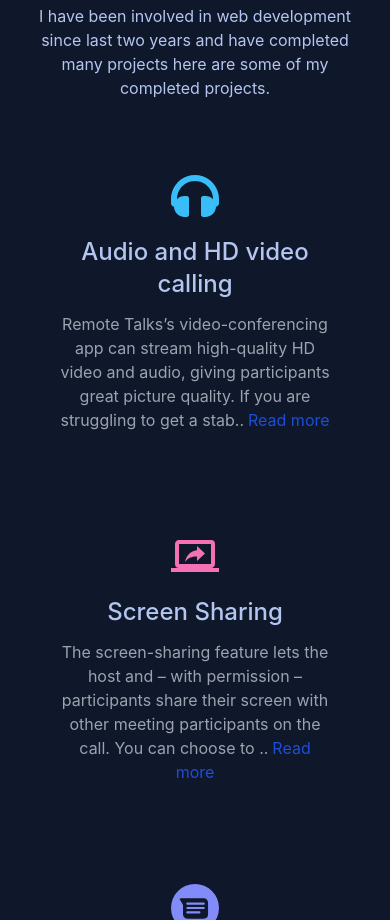
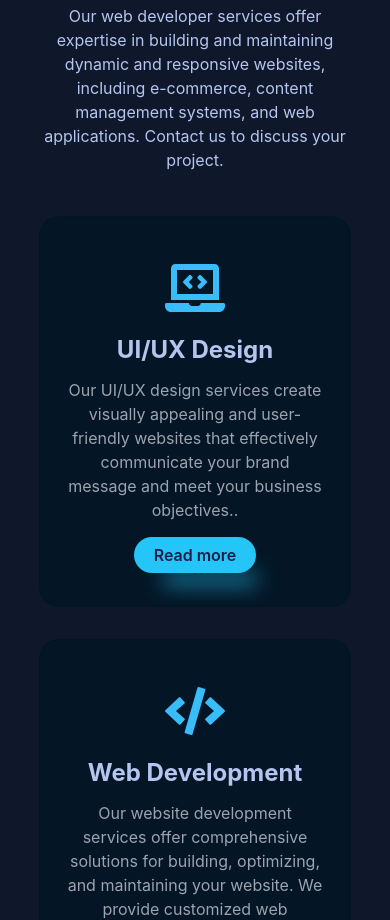
Before and after one commit to sultanmahmud07/my-new-portfolio, a React (Create React App) app: page / in a window 390 px wide. Shown: the part 1080-2000 px from the top of the page. Built offline with nearby package versions, Linux system fonts and the light colour scheme; no server answers.

Commit message:
services section code modifyed

```diff
--- a/src/Common/Common.css
+++ b/src/Common/Common.css
@@ -34,7 +34,7 @@
   display: inline-block;
   padding: 6px;
   transition: 0.5s;
-/* border-bottom: 2px solid rgb(8, 177, 244); */
+  border-bottom: 3px solid rgba(8, 177, 244, 0);
  opacity: 0;
  animation:  sliderTop .5s ease forwards;
  animation-delay: calc(.2s * var(--i));
@@ -89,6 +89,31 @@ border-bottom: 3px solid rgb(8, 177, 244);
   opacity: 0;
   animation:  zoomIn 1s ease forwards, floatImage 4s ease-in-out infinite;
   animation-delay: 2s, 3s;
+}
+.service-card{
+  background-color: rgba(1, 23, 37, 0.714);
+  /* border: 2px solid #25c6f7; */
+  border-radius: 20px;
+  transition: 0.5s;
+  border: 2px solid rgba(1, 23, 37, 0.714);
+  cursor: pointer;
+}
+.service-card:hover{
+  /* background-color: rgba(1, 23, 37, 0.714); */
+  border: 2px solid #25c6f7;
+  transform: scale(1.02);
+
+}
+
+.read-btn{
+  background-color: #25c6f7;
+  padding: 6px 20px;
+  border-radius: 20px;
+  box-shadow: 15px 24px 21px -14px #25c6f7;
+  color: rgb(29, 29, 74);
+  margin-top: 15px;
+
+
 }
 
 /* KEYFRAMES ANIMATION  */
--- a/src/Components/Navber/Navber.js
+++ b/src/Components/Navber/Navber.js
@@ -31,7 +31,7 @@ const Navber = () => {
   </React.Fragment>
   return (
    <div id="Navber" className=' fixed top-0 left-0 right-0 z-50'>
-    <div className='bg-base-200 shadow-lg text-white'>
+    <div className='bg-base-200 shadow-lg '>
     <div className='common-width'>
     <div className="navbar ">
       <div className="navbar-start">
--- a/src/Components/Projects/Projects.js
+++ b/src/Components/Projects/Projects.js
@@ -24,7 +24,7 @@ const Projects = () => {
 
   return (
     <div id='Projects' className='common-width lg:pb-10'>
-      <div className='pt-24'>
+      <div className='pt-24 my-24'>
         <div className='text-center'>
           <h1 className='text-center text-5xl font-semibold py-4'><span className='text-primary'>M</span>y Pro<span className='text-primary'>j</span>ects</h1>
           <p className='md:w-3/4 mx-auto'>I have been involved in web development since last two years and have completed many projects here are some of my completed projects.</p>
--- a/src/Components/Services/ServiceCard/ServiceCard.js
+++ b/src/Components/Services/ServiceCard/ServiceCard.js
@@ -1,4 +1,5 @@
 import React, { useState } from 'react';
+import "../../../Common/Common.css";
 
 const ServiceCard = ({ card }) => {
   const { name, description, icon, bgClass } = card;
@@ -6,33 +7,33 @@ const ServiceCard = ({ card }) => {
 	// console.log(card)
 
   return (
-    <div className='text-center hover:bg-base-200 p-5 pb-8'>
-			<div className={`text-center flex justify-center items-center py-4 lg:py-6 text-5xl ${bgClass}`}>
+    <div className='text-center service-card p-6 pb-8'>
+			<div className={`text-center flex justify-center items-center py-4 lg:py-6 text-6xl ${bgClass}`}>
 				{icon}
 			</div>
 			<div>
-				<h3 className='text-2xl font-medium pb-3'>{name}</h3>
+				<h3 className='text-2xl font-bold pb-3'>{name}</h3>
 				<p className='text-gray-400'>
 					{description?.length > 160 ? description.substring(0, 160) : description}
 					{!descriptionDetails && description?.length > 160 && (
 						<>
-							..
+							.. <br></br>
 							<span
 								onClick={() => setdescriptionDetails((prev) => !prev)}
-								className="cursor-pointer hover:underline text-blue-700 ml-1"
+								className="cursor-pointer "
 							>
-								Read more
+								<button className='read-btn  font-semibold'>Read more</button>
 							</span>
 						</>
 					)}
 					{descriptionDetails && (
 						<>
-							<span>{description.substring(160, description?.length)}</span>
+							<span>{description.substring(160, description?.length)}</span><br></br>
 							<span
 								onClick={() => setdescriptionDetails((prev) => !prev)}
 								className="cursor-pointer hover:underline text-blue-700 ml-1"
 							>
-								Read less
+								<button className='read-btn font-semibold'>Read less</button>
 							</span>
 						</>
 					)}
--- a/src/Components/Services/Services.js
+++ b/src/Components/Services/Services.js
@@ -1,37 +1,37 @@
 import React from 'react';
 import '../../Common/Common.css';
-import { FaHeadphones } from 'react-icons/fa';
-import { MdOutlineScreenShare } from 'react-icons/md';
-import { SiGooglemessages } from 'react-icons/si';
+import { FaLaptopCode } from 'react-icons/fa';
+import { FaCode } from 'react-icons/fa';
+import { BsFillBarChartFill } from 'react-icons/bs';
 import ServiceCard from './ServiceCard/ServiceCard';
 
 
 const Services = () => {
-  const headphones = <FaHeadphones></FaHeadphones>;
-  const screenShare = <MdOutlineScreenShare></MdOutlineScreenShare>;
-  const Googlemessages = <SiGooglemessages></SiGooglemessages>;
+  const headphones = <FaLaptopCode></FaLaptopCode>;
+  const screenShare = <FaCode></FaCode>;
+  const Googlemessages = <BsFillBarChartFill></BsFillBarChartFill>;
 
   const servicesData = [
     {
       id: 1,
-      name: 'Audio and HD video calling',
-      description: 'Remote Talks’s video-conferencing app can stream high-quality HD video and audio, giving participants great picture quality. If you are struggling to get a stable connection, you can lower the picture quality, but most high-speed internet connections will be able to stream high-quality video.',
+      name: 'UI/UX Design',
+      description: "Our UI/UX design services create visually appealing and user-friendly websites that effectively communicate your brand message and meet your business objectives. We consider your target audience, the latest design trends and technologies, to enhance your website's usability, accessibility, and overall aesthetic appeal. Contact us to increase website traffic and engagement.",
       icon: headphones,
       bgClass: 'text-primary'
     },
     {
       id: 2,
-      name: 'Screen Sharing',
-      description: 'The screen-sharing feature lets the host and – with permission – participants share their screen with other meeting participants on the call. You can choose to share your entire desktop or phone screen, a specific app, a portion of your screen, a Whiteboard, and more. Participant screen sharing can be restricted by the host. Screen-sharing is a useful tool for collaboration among and between teams, helping you save time and communicate more effectively. Whether it’s for business or personal use, screen-sharing is one of the most commonly used and convenient features',
+      name: 'Web Development',
+      description: "Our website development services offer comprehensive solutions for building, optimizing, and maintaining your website. We provide customized web development solutions to meet your specific business needs, including e-commerce, content management systems, and responsive design. Our team of experienced developers delivers high-quality websites that drive traffic, increase engagement, and achieve your business goals. Contact us to get started.",
       icon: screenShare,
-      bgClass: 'text-accent'
+      bgClass: 'text-primary'
     },
     {
       id: 3,
-      name: 'Smart Messageing',
-      description: 'Remote Talks video-conferencing can be done using the desktop client, the mobile app, and the browser client. All versions support cross-platform communication, from video, to audio, to instant messaging. App versions will automatically sync so you can access your meetings no matter how you sign in to Remote Talks',
+      name: 'Graphics Design',
+      description: "Our graphics design services provide innovative and creative solutions to enhance your brand image and communication. Our expert designers create stunning visuals, including logos, branding materials, social media graphics, and marketing collateral, that reflect your brand's values and message. We deliver designs that captivate your audience and elevate your business. Contact us to learn more.",
       icon: Googlemessages,
-      bgClass: 'text-secondary'
+      bgClass: 'text-primary'
     },
   ]
   return (
@@ -39,11 +39,11 @@ const Services = () => {
       <div className='pt-24'>
         <div className='text-center'>
           <h1 className='text-center text-5xl font-semibold py-4'><span className='text-primary'>M</span>y Serv<span className='text-primary'>i</span>ces</h1>
-          <p className='md:w-3/4 mx-auto'>I have been involved in web development since last two years and have completed many projects here are some of my completed projects.</p>
+          <p className='md:w-3/4 mx-auto mb-2'>Our web developer services offer expertise in building and maintaining dynamic and responsive websites, including e-commerce, content management systems, and web applications. Contact us to discuss your project.</p>
         </div>
 
         {/* projects card  */}
-        <div className='grid grid-cols-1 md:grid-cols-2 lg:grid-cols-3 gap-8 pt-9'>
+        <div className='grid grid-cols-1 md:grid-cols-2 lg:grid-cols-3 gap-8 lg:gap-10 pt-9'>
 
         {
             servicesData.map(card => <ServiceCard
```
Also changed, not shown: public/Projects.json (added, +134 -0 lines).
